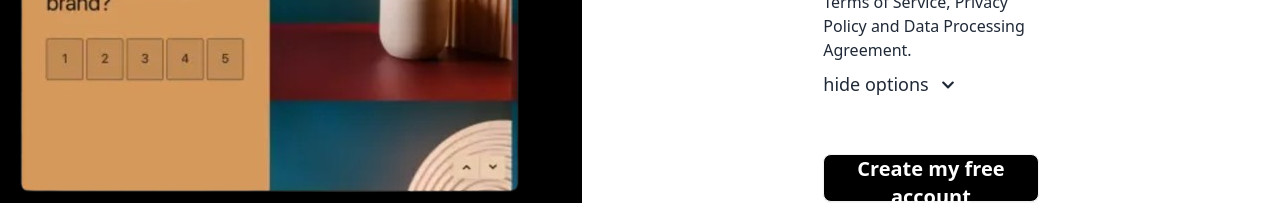
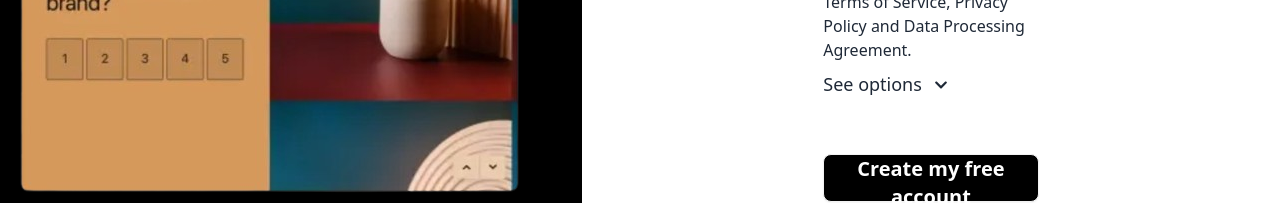
Before and after one commit to mdAbirDeveloper/typeform-signup, a React (Vite) app: page / in a window 1280 px wide. Shown: the part 546-749 px from the top of the page. Built offline with nearby package versions, Linux system fonts and the light colour scheme.

Commit message:
formating update

```diff
--- a/src/components/Signup.jsx
+++ b/src/components/Signup.jsx
@@ -184,7 +184,7 @@ const Signup = () => {
                     onClick={toggleDropdownforOption}
                     className="toggle-button text-lg"
                   >
-                    {isDropdownOpen ? "see" : "hide"} options
+                    {isDropdownOpen ? "Hide" : "See"} options
                   </button>
                   <FaChevronDown className="text-sm mt-2 ml-3" />
                 </div>
```
